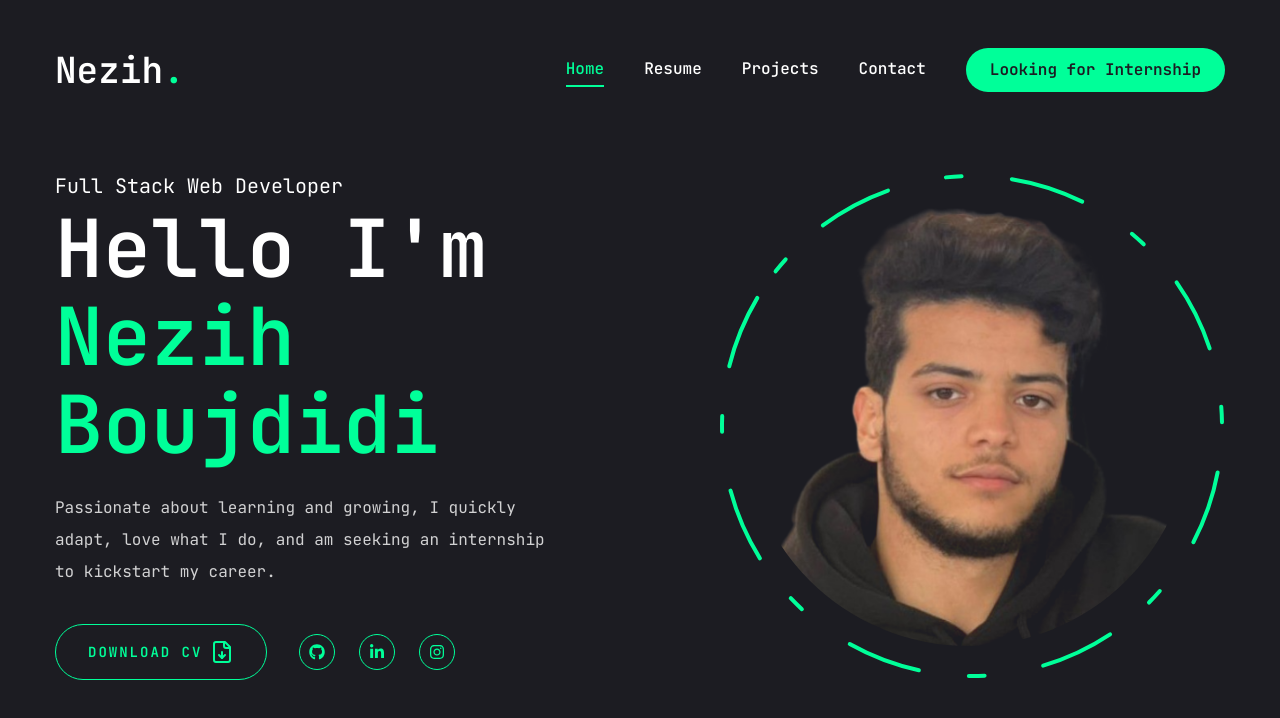
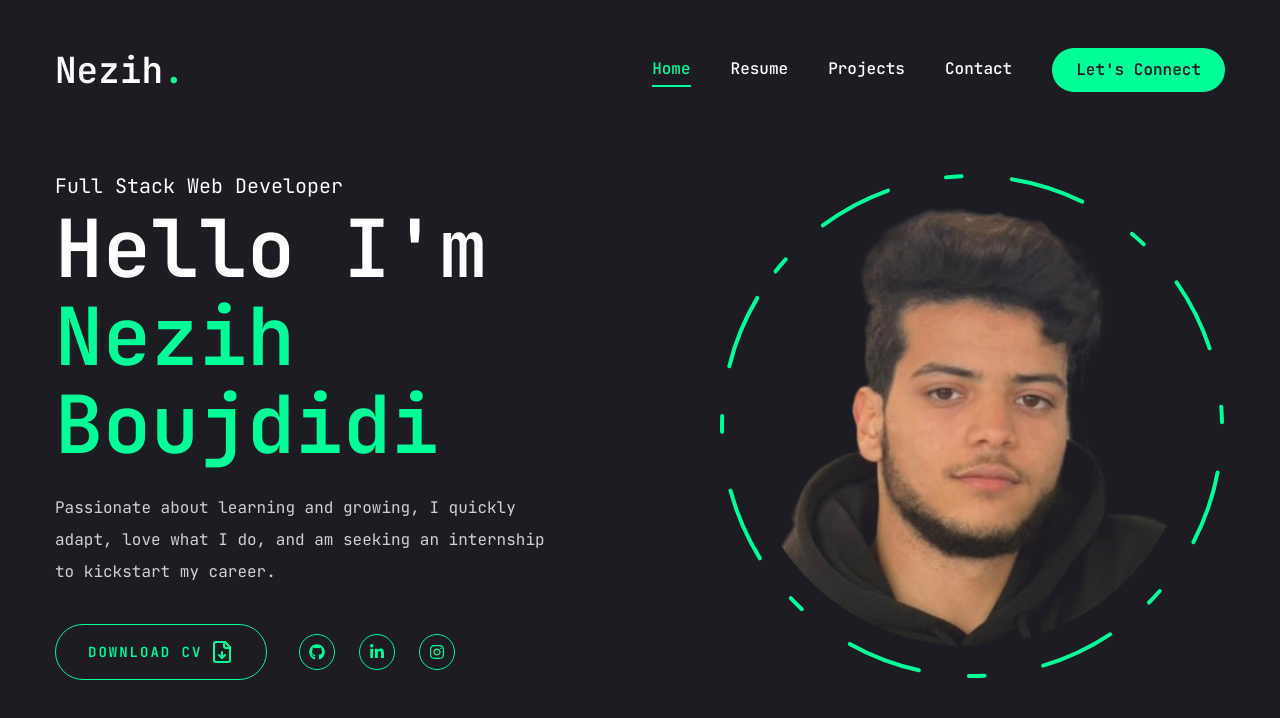
Before and after one commit to NezihBoujdidi/portfolio, a Next.js app: page / in a window 1280 px wide. Shown: the top 718 px of the page. Built offline with nearby package versions, Linux system fonts and the light colour scheme.

Commit message:
modif of header &apos; '

```diff
--- a/components/Header.jsx
+++ b/components/Header.jsx
@@ -19,7 +19,7 @@ const Header = () => {
             <div className="hidden xl:flex items-center gap-10">
                 <Nav />
                 <Link href="/contact">
-                    <Button>Looking for Internship</Button>
+                    <Button>Let&apos;s Connect</Button>
                 </Link>
             </div>
 
```
